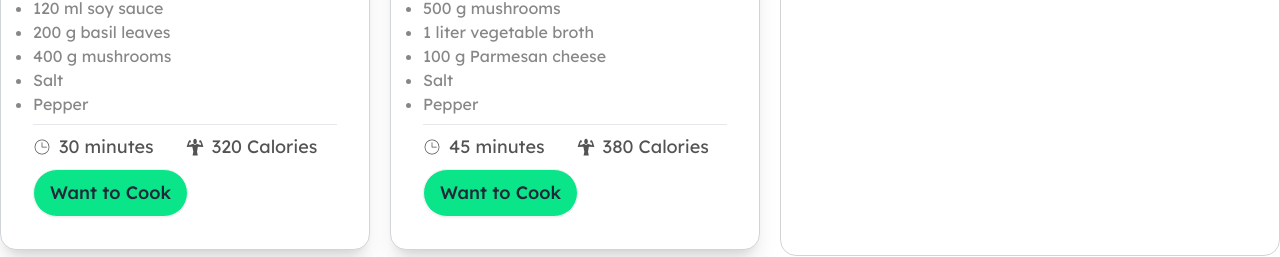
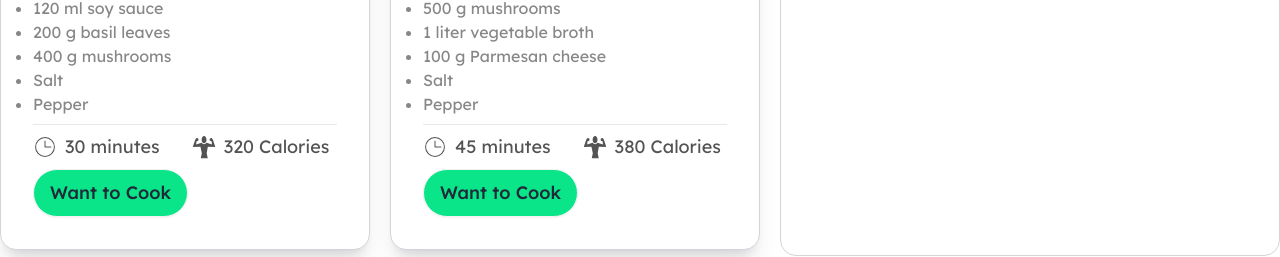
Before and after one commit to rakibgithub21/Recipe-Calories, a React (Vite) app: page / in a window 1280 px wide. Shown: the part 1460-1717 px from the top of the page. Built offline with nearby package versions, Linux system fonts and the light colour scheme.

Commit message:
increase font icons size

```diff
--- a/src/components/Recipe/Recipe.jsx
+++ b/src/components/Recipe/Recipe.jsx
@@ -27,11 +27,11 @@ const Recipe = ({ recipe, wantToCock }) => {
                 <hr />
                 <div className="flex gap-8">
                     <div className="flex gap-2 items-center text-[#282828cc] text-lg">
-                        <span><CiClock2 /></span>
+                        <span><CiClock2 className="text-2xl" /></span>
                         <span>{preparing_time} minutes</span>
                     </div>
                     <div className="flex items-center gap-2 text-[#282828cc] text-lg">
-                        <span><GiStrong /></span>
+                        <span><GiStrong className="text-2xl" /></span>
                         <span>{calories} Calories</span>
                     </div>
                 </div>
```
